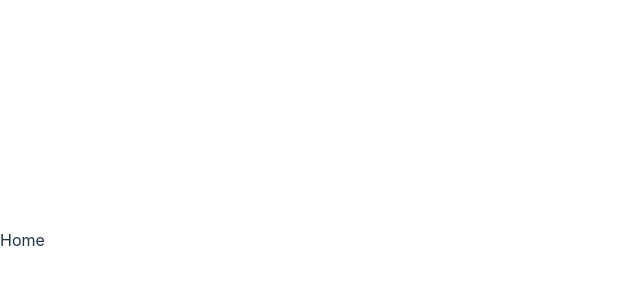
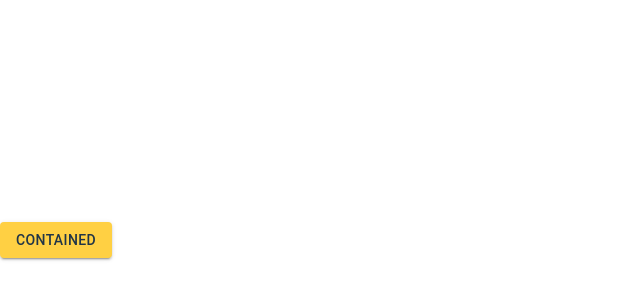
Before and after one commit to erigt/Hackathon_22, a React (Vite) app in the folder frontend/: page / in a window 1280 px wide. Shown: the part 160-460 px from the top of the page, without its empty margins (0-640 px from the left). Built offline with nearby package versions, Linux system fonts and the light colour scheme.

Commit message:
creacion btn cambiando colores default de material iu

```diff
--- /dev/null
+++ b/frontend/src/components/Button/Btn.jsx
@@ -0,0 +1,32 @@
+import Button from '@mui/material/Button';
+import { createTheme, ThemeProvider } from '@mui/material/styles';
+import PropTypes from 'prop-types';
+
+
+const theme = createTheme({
+    palette: {
+        primary: {
+            main: '#AC5067',
+        },
+        secondary: {
+            main: '#FB9C63',
+        },
+        tertiary: {
+            main: '#FFD043',
+        },
+    },
+});
+
+
+
+export default function Btn({color}) {
+  return (
+    <ThemeProvider theme={theme}>
+    <Button variant="contained" color={color}>Contained</Button>
+    </ThemeProvider>
+  )
+}
+
+Btn.propTypes = {
+    color: PropTypes.oneOf(['primary', 'secondary', 'tertiary']),
+};
--- a/frontend/src/components/footer/Footer.jsx
+++ b/frontend/src/components/footer/Footer.jsx
@@ -0,0 +1,10 @@
+import Btn from "../Button/Btn";
+
+
+export default function Footer() {
+  return (
+    <div>
+       <Btn color='tertiary'></Btn>
+    </div>
+  )
+}
--- a/frontend/src/pages/Home.jsx
+++ b/frontend/src/pages/Home.jsx
@@ -1,7 +1,10 @@
+import Footer from "../components/footer/Footer";
 
 
 export default function Home() {
   return (
-    <div>Home</div>
+    <div>
+      <Footer/>
+    </div>
   )
 }
```
